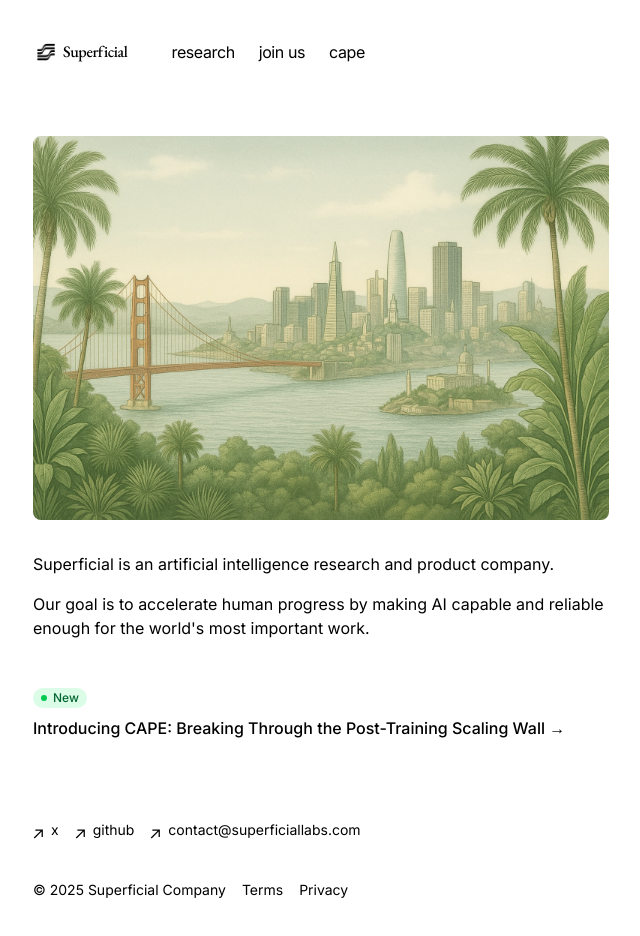
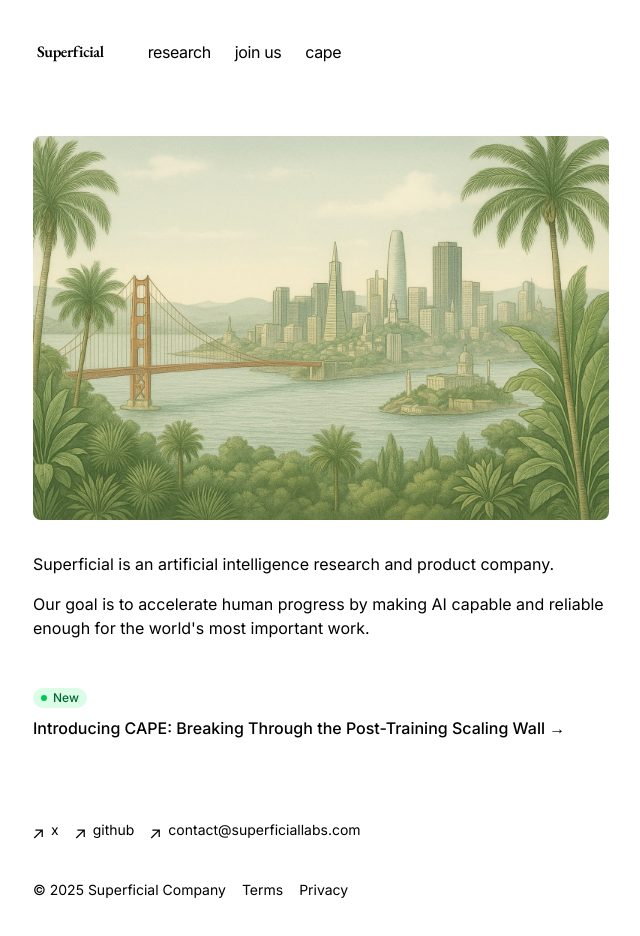
Before and after one commit to superficialorg/capabilitybench, a Next.js app: page / in a window 1280 px wide. Shown: the top 936 px of the page, without its empty margins (319-959 px from the left). Built offline with nearby package versions, Linux system fonts and the light colour scheme.

Commit message:
Make Superficial navigation text semi-bold and remove icon image

```diff
--- a/app/components/nav.tsx
+++ b/app/components/nav.tsx
@@ -26,14 +26,7 @@ export function Navbar() {
         >
           <div className="flex flex-row items-center space-x-0 pr-10 flex-nowrap overflow-x-auto">
             <Link href="/" className="flex items-center gap-2 align-middle relative py-1 px-2 m-1 mr-6">
-              <Image
-                src="/superficial-icon.png"
-                alt="Superficial Labs"
-                width={24}
-                height={24}
-                className="h-[18px] w-[18px]"
-              />
-              <span className={`${garamond.className} font-medium`}>Superficial</span>
+              <span className={`${garamond.className} font-semibold`}>Superficial</span>
             </Link>
             {Object.entries(navItems).map(([path, { name }]) => {
               return (
```
